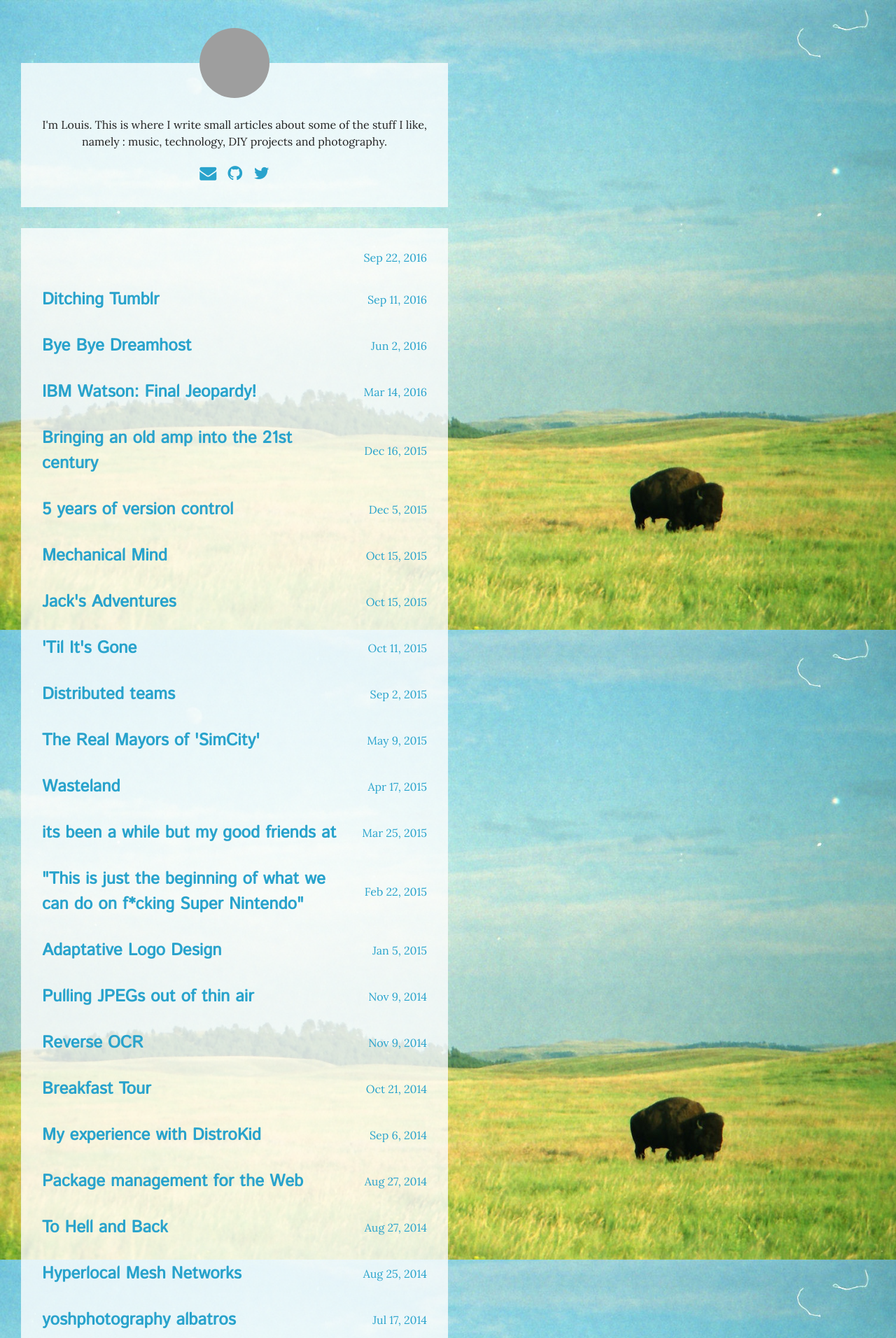
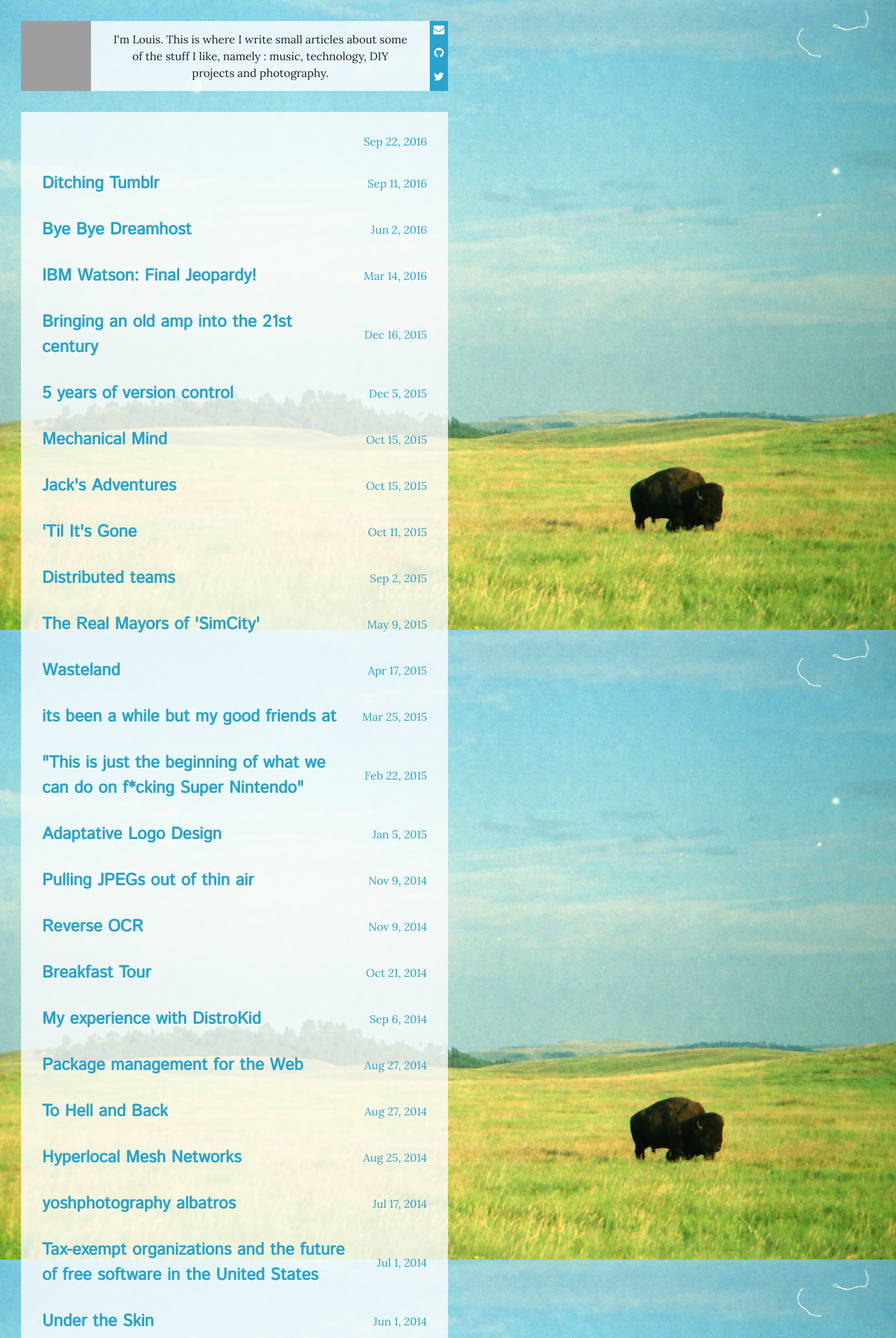
Before and after one commit to louisroy/louisroy.github.io, a Jekyll site: the page built from index.html, in a window 1280 px wide. Shown: the top 1912 px of the page at 70% size. Built offline with Jekyll 4.4.1, drawn with Linux system fonts in a browser that asks for light colours; nearby versions of some CDN libraries; grey boxes are pictures that could not be loaded.

Commit message:
added back button

```diff
--- a/_includes/head.html
+++ b/_includes/head.html
@@ -6,7 +6,7 @@
 	<title>{% if page.title %}{{ page.title }}{% else %}{{ site.title }}{% endif %}</title>
 	<meta name="description" content="{% if page.excerpt %}{{ page.excerpt | strip_html | strip_newlines | truncate: 160 }}{% else %}{{ site.description }}{% endif %}">
 
-	<link rel="shortcut icon" href=/img/favicon.png" />
+	<link rel="shortcut icon" href="/img/favicon.png" />
 
 	<link href="https://fonts.googleapis.com/css?family=Istok+Web|Lora" rel="stylesheet">
 	<link href="https://cdnjs.cloudflare.com/ajax/libs/font-awesome/4.6.3/css/font-awesome.min.css" rel="stylesheet">
--- a/_includes/header.html
+++ b/_includes/header.html
@@ -5,11 +5,9 @@
 
 	<p class="site-description">{{ site.description }}</p>
 
-	<nav class="site-nav">
-		<p class="site-social-icons">
-			{% include icon-email.html email=site.email %}
-			{% include icon-github.html username=site.github_username %}
-			{% include icon-twitter.html username=site.twitter_username %}
-		</p>
+	<nav class="site-social-icons">
+		{% include icon-email.html email=site.email %}
+		{% include icon-github.html username=site.github_username %}
+		{% include icon-twitter.html username=site.twitter_username %}
 	</nav>
 </header>
--- a/_layouts/default.html
+++ b/_layouts/default.html
@@ -6,7 +6,6 @@
 		<div class="layout-wrapper">
 			{{ content }}
 		</div>
-	</body>
 
 		<script>
 			(function(i,s,o,g,r,a,m){i['GoogleAnalyticsObject']=r;i[r]=i[r]||function(){
@@ -17,4 +16,5 @@
 			ga('create', 'UA-56751729-1', 'auto');
 			ga('send', 'pageview');
 		</script>
+	</body>
 </html>
--- a/_layouts/post.html
+++ b/_layouts/post.html
@@ -1,6 +1,11 @@
 ---
 layout: default
 ---
+<a class="btn-back" href="/">
+	<span class="icon-back"><span class="fa fa-chevron-left"></span></span>
+	<p class="label-back">Back</p>
+</a>
+
 <article class="post layout-column" itemscope itemtype="http://schema.org/BlogPosting">
 	<header class="post-header">
 		<h1 class="post-title" itemprop="name headline">
--- a/css/main.scss
+++ b/css/main.scss
@@ -32,6 +32,42 @@
 
 *, *:after, *:before {
   box-sizing:border-box;
+}
+
+figure {
+  padding:0;
+  margin:0;
+}
+
+blockquote {
+  position: relative;
+  margin: 0;
+  padding: $spacing-unit $spacing-unit * 2;
+  text-align: center;
+
+  @include media-query(720px) {
+    padding: $spacing-unit / 2 $spacing-unit;
+  }
+}
+
+blockquote:before, blockquote:after {
+  position: absolute;
+  width: $spacing-unit;
+  height: $spacing-unit;
+  font-size: $spacing-unit * 2;
+  line-height: 1;
+}
+
+blockquote:before {
+  top: 0;
+  left: 0;
+  content: "\201C";
+}
+
+blockquote:after {
+  bottom: 0;
+  right: 0;
+  content: "\201D";
 }
 
 /**
@@ -74,6 +110,16 @@
   }
 }
 
+a.external:after {
+  content: "\00a0\00a0\f08e";
+  font-family: FontAwesome;
+  font-weight: normal;
+  font-style: normal;
+  display: inline-block;
+  text-decoration: inherit;
+}
+
+
 hr {
   border:none;
   height:10px;
@@ -85,21 +131,6 @@
 
   @include media-query(720px) {
     width:auto;
-  }
-}
-
-.site-header {
-  position:relative;
-  background-color:rgba(#FEFEFE, 0.8);
-  padding:$spacing-unit;
-  padding-top:$spacing-unit * 2;
-  margin-bottom:$spacing-unit;
-  margin-top:$spacing-unit * 2;
-  text-align:center;
-
-  @include media-query(720px) {
-    padding:$spacing-unit-small;
-    margin-bottom:$spacing-unit-small;
   }
 }
 
@@ -169,28 +200,88 @@
     }
   }
 }
+.post-content {
+  img {
+    width:100%;
+    height:auto;
+  }
+
+  iframe {
+    width:100%;
+  }
+}
+
+.site-header {
+  position:relative;
+  background-color:rgba(#FEFEFE, 0.8);
+  margin-bottom:$spacing-unit;
+  text-align:center;
+
+  display:flex;
+  flex-direction:row;
+  align-items:stretch;
+
+  @include media-query(720px) {
+    margin-bottom:$spacing-unit-small;
+  }
+}
 
 .site-title {
   display:block;
-  position:absolute;
-  top:0;
-  left:50%;
-  transform:translate(-50%, -50%);
 }
 
 .site-picture {
   display:block;
   width:100px;
   height:auto;
-  border-radius:50%;
+}
+
+.site-description {
+  flex-grow:1;
+  padding:0 $spacing-unit;
+  margin:0;
+  align-self: center;
 }
 
 .site-social-icons {
-  margin:0;
-  font-size:$base-font-size * 1.5;
+  display:flex;
+  flex-direction:column;
+  background-color:$brand-color;
+  justify-content:space-around;
+
 
   a {
-    display:inline-block;
+    flex-grow:1;
     padding:0 5px;
+    display:block;
+    color:white;
   }
 }
+
+.btn-back {
+  position:relative;
+  background-color:rgba(#FEFEFE, 0.8);
+  display:flex;
+  flex-direction:row;
+  align-items:center;
+  margin-bottom:$spacing-unit;
+
+  @include media-query(720px) {
+    margin-bottom:$spacing-unit-small;
+  }
+}
+
+.icon-back {
+  width:$spacing-unit;
+  height:$spacing-unit;
+  display:flex;
+  align-items:center;
+  justify-content:center;
+  background-color:$brand-color;
+  color:white;
+}
+
+.label-back {
+  padding:0 $spacing-unit / 3;
+  margin:0;
+}
```
Lines whose indentation alone changed are shown as unchanged.
